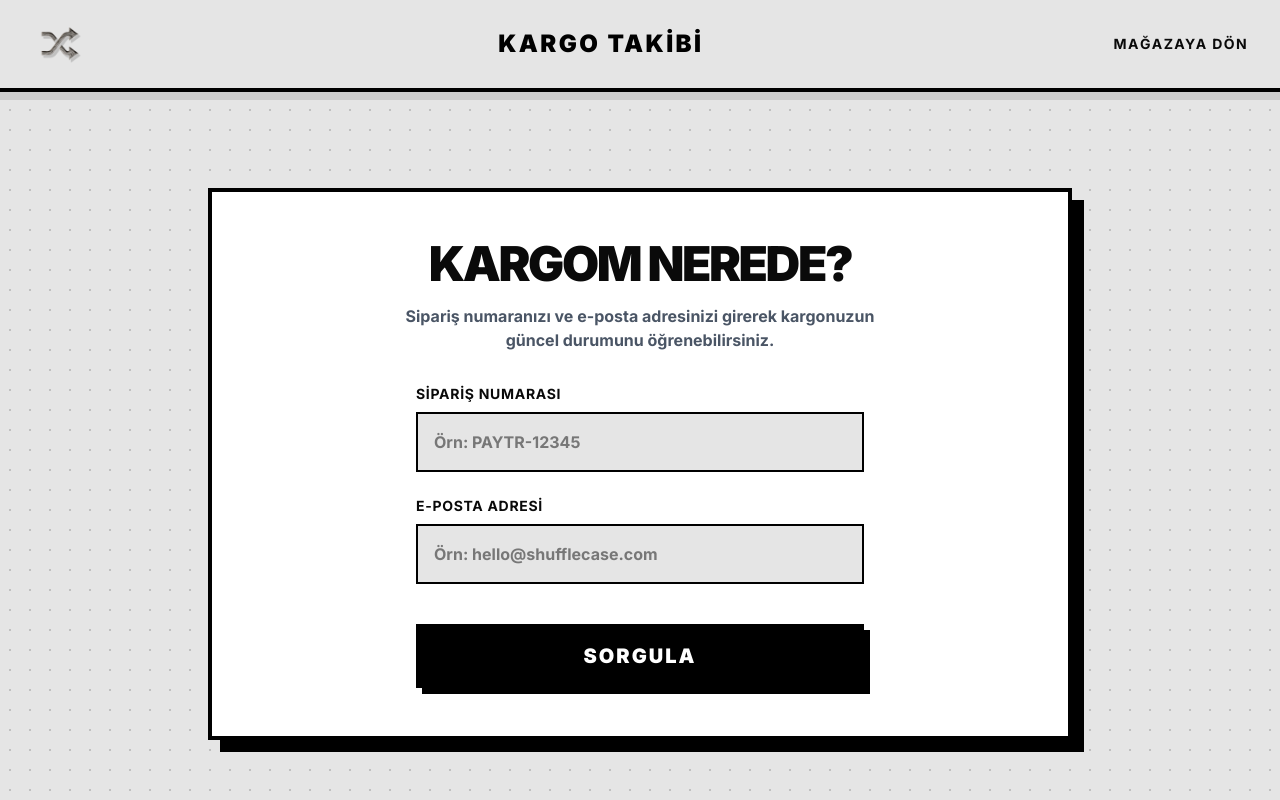
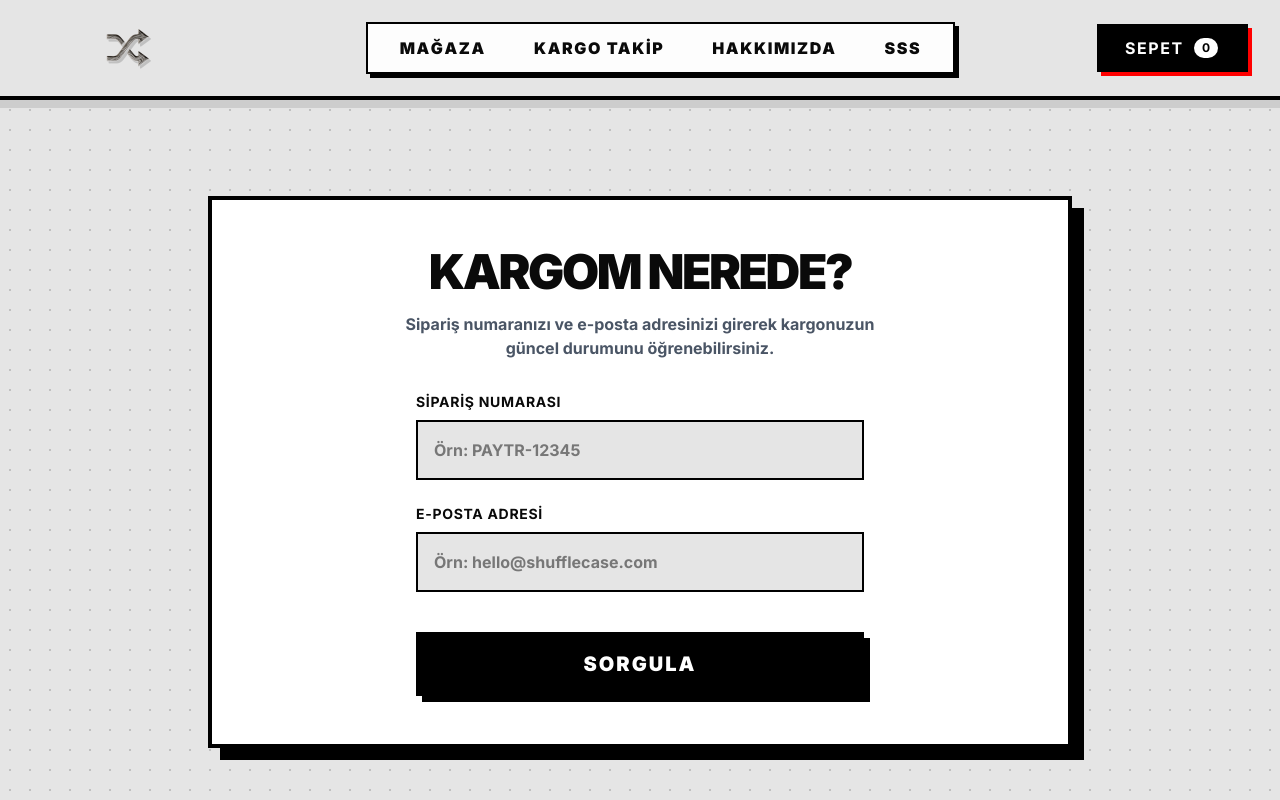
Before and after one commit to gencogedik/showroom, a Next.js app: page /kargo-takip in a window 1280 px wide. Shown: the top 800 px of the page. Built offline with nearby package versions, Linux system fonts and the light colour scheme.

Commit message:
Add global header to pages and fix carousel PNG transparency

```diff
--- a/src/app/hakkimizda/page.tsx
+++ b/src/app/hakkimizda/page.tsx
@@ -2,13 +2,17 @@
 
 import React from 'react';
 import { motion } from 'framer-motion';
+import { Header } from '@/components/ui/header';
 
 export default function AboutPage() {
     return (
         <div
-            className="min-h-screen bg-[#e5e5e5] text-black pt-32 pb-24 overflow-hidden relative"
+            className="min-h-screen bg-[#e5e5e5] text-black pt-0 pb-24 overflow-hidden relative"
             style={{ backgroundImage: 'radial-gradient(#c0c0c0 1px, transparent 1px)', backgroundSize: '20px 20px' }}
         >
+            <div className="w-full relative z-50 mb-16">
+                <Header />
+            </div>
             {/* Background Marquee Text */}
             <div className="absolute top-1/4 left-0 w-[200vw] -translate-y-1/2 pointer-events-none opacity-10 whitespace-nowrap overflow-hidden">
                 <motion.div
--- a/src/app/iletisim/page.tsx
+++ b/src/app/iletisim/page.tsx
@@ -3,15 +3,19 @@
 import React from 'react';
 import { motion } from 'framer-motion';
 import { useForm, ValidationError } from '@formspree/react';
+import { Header } from '@/components/ui/header';
 
 export default function ContactPage() {
     const [state, handleSubmit] = useForm('xjybevvv');
 
     return (
         <div
-            className="min-h-screen bg-black text-[#00ff00] pt-32 pb-24 overflow-hidden relative font-mono flex items-center justify-center"
+            className="min-h-screen bg-black text-[#00ff00] pt-0 pb-24 overflow-hidden relative font-mono flex flex-col items-center justify-start"
             style={{ backgroundImage: 'linear-gradient(rgba(0, 255, 0, 0.05) 1px, transparent 1px), linear-gradient(90deg, rgba(0, 255, 0, 0.05) 1px, transparent 1px)', backgroundSize: '30px 30px' }}
         >
+            <div className="w-full relative z-50 mb-16">
+                <Header />
+            </div>
             {/* Radar Scanline Overlay */}
             <div className="absolute inset-0 pointer-events-none opacity-20 bg-[linear-gradient(transparent_50%,rgba(0,0,0,0.5)_50%)] bg-[length:100%_4px]"></div>
 
--- a/src/app/kargo-takip/page.tsx
+++ b/src/app/kargo-takip/page.tsx
@@ -3,6 +3,7 @@
 import React, { useState } from "react";
 import Link from "next/link";
 import { Footer } from "@/components/ui/footer";
+import { Header } from "@/components/ui/header";
 import { motion, AnimatePresence } from "framer-motion";
 
 export default function OrderTrackingPage() {
@@ -53,21 +54,9 @@ export default function OrderTrackingPage() {
         <div className="min-h-screen bg-[#e5e5e5] font-mono selection:bg-red-500 selection:text-white" style={{ backgroundImage: 'radial-gradient(#c0c0c0 1px, transparent 1px)', backgroundSize: '20px 20px' }}>
 
             {/* Header */}
-            <header className="sticky top-0 z-50 bg-[#e5e5e5] border-b-4 border-black p-4 md:px-8 flex items-center justify-between shadow-[0_8px_0_0_rgba(0,0,0,0.1)] backdrop-blur-md bg-opacity-90">
-                <div className="flex items-center gap-4">
-                    <Link href="/" className="hover:scale-105 transition-transform">
-                        <img src="/logo.png" alt="Shuffle Case" className="h-10 md:h-14 object-contain invert drop-shadow-[2px_2px_0_rgba(192,192,192,1)]" />
-                    </Link>
-                </div>
-
-                <h1 className="text-xl md:text-2xl font-black uppercase tracking-widest text-black">
-                    KARGO TAKİBİ
-                </h1>
-
-                <Link href="/shop" className="hidden md:block font-bold uppercase tracking-widest text-sm hover:underline underline-offset-4 decoration-2">
-                    Mağazaya Dön
-                </Link>
-            </header>
+            <div className="w-full relative z-50">
+                <Header />
+            </div>
 
             {/* Main Content */}
             <main className="max-w-4xl mx-auto px-4 py-16 md:py-24 min-h-[70vh]">
--- a/src/app/sss/page.tsx
+++ b/src/app/sss/page.tsx
@@ -2,6 +2,7 @@
 
 import React, { useState } from 'react';
 import { motion, AnimatePresence } from 'framer-motion';
+import { Header } from '@/components/ui/header';
 
 const FAQS = [
     {
@@ -27,9 +28,12 @@ export default function FAQPage() {
 
     return (
         <div
-            className="min-h-screen bg-white text-black pt-32 pb-24 relative overflow-hidden"
+            className="min-h-screen bg-white text-black pt-0 pb-24 relative overflow-hidden font-mono"
             style={{ backgroundImage: 'linear-gradient(90deg, black 2px, transparent 2px)', backgroundSize: '100% 100%, 10vw 100%' }}
         >
+            <div className="w-full relative z-50 mb-16">
+                <Header />
+            </div>
             <div className="container mx-auto px-4 max-w-4xl relative z-10">
                 <motion.div
                     initial={{ opacity: 0, y: -20 }}
```
Also changed, not shown: src/components/ui/scroll-morph-hero.tsx (+2 -3 lines).
